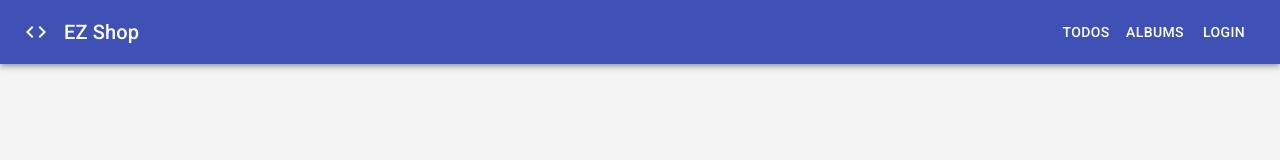
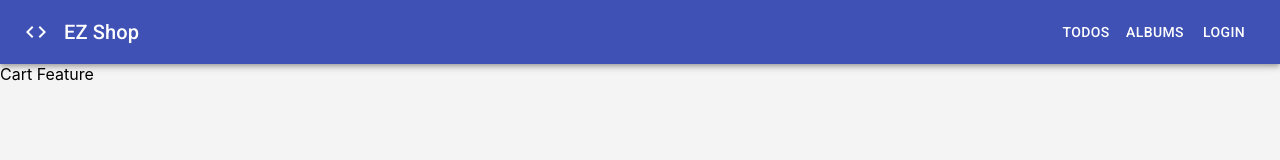
Before and after one commit to nghiemph95/React_Learning, a React (Create React App) app in the folder 02_react_learning/learn_reactjs_next/: page /cart in a window 1280 px wide. Shown: the top 160 px of the page. Built offline with nearby package versions, Linux system fonts and the light colour scheme.

Commit message:
Updated: 27-01-2023 14:17:43

```diff
--- a/02_react_learning/learn_reactjs_next/src/App.js
+++ b/02_react_learning/learn_reactjs_next/src/App.js
@@ -1,5 +1,6 @@
 import Header from 'components/Header';
 import AlbumFeature from 'features/Album';
+import CartFeature from 'features/Cart';
 import CounterFeature from 'features/Counter';
 import ProductFeature from 'features/Product';
 import TodoFeature from 'features/Todo';
@@ -30,6 +31,7 @@ function App() {
         <Route path="/albums" component={AlbumFeature} />
 
         <Route path="/products" component={ProductFeature} />
+        <Route path="/cart" component={CartFeature} />
 
         {/* <Route component={NotFound} /> */}
       </Switch>
--- /dev/null
+++ b/02_react_learning/learn_reactjs_next/src/features/Cart/index.jsx
@@ -0,0 +1,10 @@
+import React from 'react';
+import PropTypes from 'prop-types';
+
+CartFeature.propTypes = {};
+
+function CartFeature(props) {
+  return <div>Cart Feature</div>;
+}
+
+export default CartFeature;
```
Also changed, not shown: 02_react_learning/learn_reactjs_next/src/features/Cart/cartSlice.js (added).
